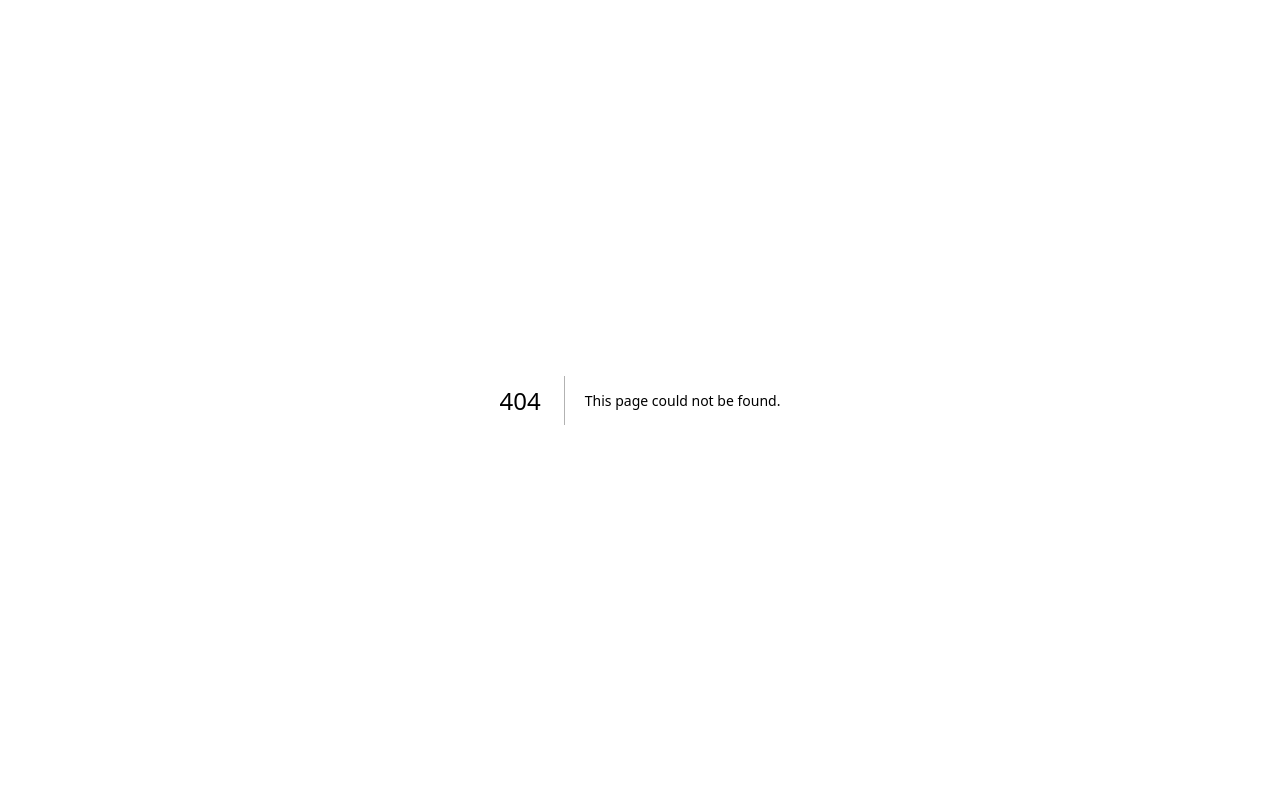
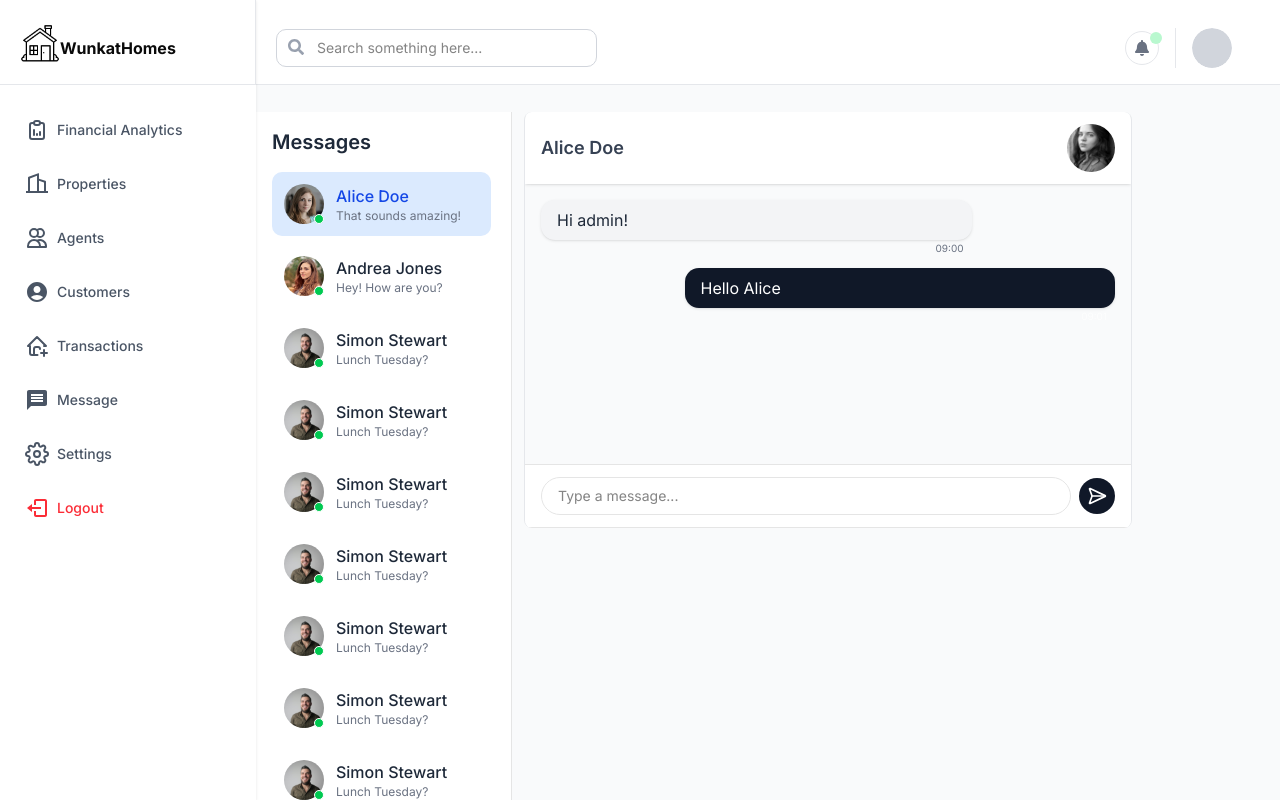
Before and after one commit to Sophianx234/wunkat-estate, a Next.js app: page /dashboard/messages/chatfeed in a window 1280 px wide. Before the commit this address had no page. Built offline with nearby package versions, Linux system fonts and the light colour scheme; no server answers; a web font is replaced by a local one.

Commit message:
fix: messages page

```diff
--- a/src/app/dashboard/messages/ChatSidebar.tsx
+++ /dev/null
@@ -1,65 +0,0 @@
-import Image from 'next/image';
-
-export const users = [
-  {
-    id: 'user1',
-    name: 'Alice Doe',
-    lastMessage: 'That sounds amazing!',
-    avatar: '/images/prof-1.jpg',
-  },
-  {
-    id: 'user2',
-    name: 'Andrea Jones',
-    lastMessage: 'Hey! How are you?',
-    avatar: '/images/prof-2.jpg',
-  },
-  {
-    id: 'user3',
-    name: 'Simon Stewart',
-    lastMessage: 'Lunch Tuesday?',
-    avatar: '/images/prof-3.jpg',
-  },
-];
-
-export default function ChatSidebar({
-  onSelectUser,
-  selectedUser,
-}: {
-  onSelectUser: (id: string) => void;
-  selectedUser: string;
-}) {
-  return (
-    <div className=" col-span-1    bg-white p-4  border-r overflow-y-scroll">
-      <h2 className="text-xl font-semibold text-gray-800 mb-4 ">Messages</h2>
-      <div className="space-y-2  ">
-        {users.map((user) => (
-          <div
-            key={user.id}
-            onClick={() => onSelectUser(user.id)}
-            className={`flex items-center gap-3 p-3 rounded-lg cursor-pointer transition ${
-              selectedUser === user.id
-                ? 'bg-blue-100 text-blue-700'
-                : 'hover:bg-gray-100 text-gray-800'
-            }`}
-          >
-            <div className="relative w-10 h-10">
-              <Image
-                src={user.avatar}
-                alt={user.name}
-                fill
-                className="rounded-full object-cover"
-              />
-              <span className="absolute bottom-0 right-0 w-2.5 h-2.5 bg-green-500 rounded-full border border-white" />
-            </div>
-            <div className="flex-1 min-w-0">
-              <p className="font-medium truncate">{user.name}</p>
-              <p className="text-xs text-gray-500 truncate">
-                {user.lastMessage}
-              </p>
-            </div>
-          </div>
-        ))}
-      </div>
-    </div>
-  );
-}
--- /dev/null
+++ b/src/app/dashboard/messages/chatfeed/chatsidebar.tsx
@@ -0,0 +1,144 @@
+import Image from 'next/image';
+
+export const users = [
+  {
+    id: 'user1',
+    name: 'Alice Doe',
+    lastMessage: 'That sounds amazing!',
+    avatar: '/images/prof-1.jpg',
+  },
+  {
+    id: 'user2',
+    name: 'Andrea Jones',
+    lastMessage: 'Hey! How are you?',
+    avatar: '/images/prof-2.jpg',
+  },
+  {
+    id: 'user3',
+    name: 'Simon Stewart',
+    lastMessage: 'Lunch Tuesday?',
+    avatar: '/images/prof-3.jpg',
+  },
+  {
+    id: 'user3',
+    name: 'Simon Stewart',
+    lastMessage: 'Lunch Tuesday?',
+    avatar: '/images/prof-3.jpg',
+  },
+  {
+    id: 'user3',
+    name: 'Simon Stewart',
+    lastMessage: 'Lunch Tuesday?',
+    avatar: '/images/prof-3.jpg',
+  },
+  {
+    id: 'user3',
+    name: 'Simon Stewart',
+    lastMessage: 'Lunch Tuesday?',
+    avatar: '/images/prof-3.jpg',
+  },
+  {
+    id: 'user3',
+    name: 'Simon Stewart',
+    lastMessage: 'Lunch Tuesday?',
+    avatar: '/images/prof-3.jpg',
+  },
+  {
+    id: 'user3',
+    name: 'Simon Stewart',
+    lastMessage: 'Lunch Tuesday?',
+    avatar: '/images/prof-3.jpg',
+  },
+  {
+    id: 'user3',
+    name: 'Simon Stewart',
+    lastMessage: 'Lunch Tuesday?',
+    avatar: '/images/prof-3.jpg',
+  },
+  {
+    id: 'user3',
+    name: 'Simon Stewart',
+    lastMessage: 'Lunch Tuesday?',
+    avatar: '/images/prof-3.jpg',
+  },
+  {
+    id: 'user3',
+    name: 'Simon Stewart',
+    lastMessage: 'Lunch Tuesday?',
+    avatar: '/images/prof-3.jpg',
+  },
+  {
+    id: 'user3',
+    name: 'Simon Stewart',
+    lastMessage: 'Lunch Tuesday?',
+    avatar: '/images/prof-3.jpg',
+  },
+  {
+    id: 'user3',
+    name: 'Simon Stewart',
+    lastMessage: 'Lunch Tuesday?',
+    avatar: '/images/prof-3.jpg',
+  },
+  {
+    id: 'user3',
+    name: 'Simon Stewart',
+    lastMessage: 'Lunch Tuesday?',
+    avatar: '/images/prof-3.jpg',
+  },
+  {
+    id: 'user3',
+    name: 'Simon Stewart',
+    lastMessage: 'Lunch Tuesday?',
+    avatar: '/images/prof-3.jpg',
+  },
+  {
+    id: 'user3',
+    name: 'Simon Stewart',
+    lastMessage: 'Lunch Tuesday?',
+    avatar: '/images/prof-3.jpg',
+  },
+];
+
+export default function ChatSidebar({
+  onSelectUser,
+  selectedUser,
+}: {
+  onSelectUser: (id: string) => void;
+  selectedUser: string;
+}) {
+  return (
+   <div className="fixed  w-64 h-screen bg-white p-4 border-r overflow-hidden">
+  <h2 className="text-xl font-semibold text-gray-800 mb-4">Messages</h2>
+
+  {/* Scrollable list container */}
+  <div className="space-y-2 overflow-y-auto scrollbar-hide h-[calc(100vh-7rem)] pr-1">
+    {users.map((user) => (
+      <div
+        key={user.id}
+        onClick={() => onSelectUser(user.id)}
+        className={`flex items-center gap-3 p-3 rounded-lg cursor-pointer transition ${
+          selectedUser === user.id
+            ? 'bg-blue-100 text-blue-700'
+            : 'hover:bg-gray-100 text-gray-800'
+        }`}
+      >
+        <div className="relative w-10 h-10">
+          <Image
+            src={user.avatar}
+            alt={user.name}
+            fill
+            className="rounded-full object-cover"
+          />
+          <span className="absolute bottom-0 right-0 w-2.5 h-2.5 bg-green-500 rounded-full border border-white" />
+        </div>
+        <div className="flex-1 min-w-0">
+          <p className="font-medium truncate">{user.name}</p>
+          <p className="text-xs text-gray-500 truncate">{user.lastMessage}</p>
+        </div>
+      </div>
+    ))}
+  </div>
+</div>
+
+  );
+}
--- a/src/app/dashboard/messages/page.tsx
+++ b/src/app/dashboard/messages/chatfeed/page.tsx
@@ -1,14 +1,18 @@
 'use client';
 
 import { useEffect, useState } from 'react';
-import ChatSidebar from './ChatSidebar';
-import ChatWindow from './ChatWindow';
+import ChatSidebar from './chatsidebar';
+import ChatWindow from '../chatwindow/page';
+import Image from 'next/image';
+import { useDashStore } from '@/lib/store';
+
 
 const isAdmin = true;
 
 export default function MessagesPage() {
   const [selectedUser, setSelectedUser] = useState<string | null>(isAdmin ? 'user1' : 'admin');
   const [isMobile, setIsMobile] = useState(false);
+  const {user} = useDashStore()
 
   const handleBack = () => setSelectedUser(null);
 
@@ -24,24 +28,21 @@ export default function MessagesPage() {
   }, []);
 
   return (
-    <div className="flex flex-col pt-24 sm:pt-0 sm:flex-row h-screen">
+    <div className="flex gap-3 h-full  pt-24 sm:pt-0  ">
       {/* Sidebar for desktop & mobile when no user selected */}
       {(isAdmin && (!selectedUser || !isMobile)) && (
-        <div className="w-full sm:w-1/3 border-r">
+
           <ChatSidebar onSelectUser={setSelectedUser} selectedUser={selectedUser ?? ''} />
-        </div>
+
       )}
+<div className='w-64'></div>
+<div className='relative '>
 
-      {/* Chat Window */}
-      {selectedUser && (
-        <div className="flex-1">
-          <ChatWindow
-            selectedUser={selectedUser}
-            isAdmin={isAdmin}
-            onBack={isMobile ? handleBack : undefined}
-          />
-        </div>
-      )}
-    </div>
+<ChatWindow selectedUser={selectedUser as string} isAdmin={isAdmin}/>
+</div>
+</div>
+
+
+
   );
 }
--- a/src/app/dashboard/messages/ChatWindow.tsx
+++ b/src/app/dashboard/messages/chatwindow/page.tsx
@@ -42,7 +42,7 @@ export default function ChatWindow({ selectedUser, isAdmin, onBack }: Props) {
     const newMessage = {
       sender: isAdmin ? 'admin' : 'user',
       text: input,
-      time: 'Now',
+      time: new Date().toLocaleTimeString([], { hour: '2-digit', minute: '2-digit' }),
     };
 
     const updatedChat = [...chat, newMessage];
@@ -56,48 +56,54 @@ export default function ChatWindow({ selectedUser, isAdmin, onBack }: Props) {
     : 'Admin';
 
   return (
-    <div className="flex flex-col h-full bg-white p-4">
+    <div className="flex w-[38rem] rounded-md overflow-hidden h-[26rem] fixed border-x border-x-gray-200  flex-col ">
       {/* Header */}
-      <div className=" fixed top-[5.5rem] z-10 py-3 inset-x-0 sm:block  bg-white mb-12 border-b pb-3 sm:mb-3 flex justify-between px-2 items-center gap-2">
-        {onBack && (
-          <button onClick={onBack} className="sm:hidden text-gray-600 hover:text-black">
-            <ArrowLeft size={20} />
-          </button>
-        )}
-        <h2 className="font-semibold text-gray-700">{displayName}</h2>
-        <div className='relative size-14 rounded-full overflow-hidden'>
-          <Image fill alt='user' src='/images/user-1.jpg' className='object-cover'/>
+      <div className="flex items-center justify-between bg-white px-4 py-3 shadow z-10">
+        <h2 className="font-semibold text-gray-700 text-base sm:text-lg">
+          {displayName || 'Boruto Uzumaki'}
+        </h2>
+        <div className="relative w-10 h-10 sm:w-12 sm:h-12 rounded-full overflow-hidden">
+          <Image fill alt="user" src="/images/user-1.jpg" className="object-cover" />
         </div>
       </div>
 
       {/* Messages */}
-      <div className="flex-1 overflow-y-auto pt-20 space-y-4 px-1">
-        {chat.map((msg, i) => (
+      <div className=" px-4 py-4 space-y-7">
+        {chat.map((msg, i) => {
+          const isSender = msg.sender === (isAdmin ? 'admin' : 'user');
+          return (
             <div
               key={i}
-            className={`max-w-xs px-4 py-2 rounded-xl ${
-              msg.sender === (isAdmin ? 'admin' : 'user')
-                ? 'bg-blue-500 text-white self-end ml-auto'
-                : 'bg-gray-100 text-gray-800'
+              className={`max-w-[75%] px-4 py-2 rounded-xl relative shadow-sm text-sm sm:text-base ${
+                isSender
+                  ? 'bg-gray-900 text-white self-end ml-auto'
+                  : 'bg-gray-100 text-gray-800 self-start'
               }`}
             >
               <p>{msg.text}</p>
-            <p className="text-xs text-right opacity-70">{msg.time}</p>
+              <span
+                className={`absolute -bottom-4 right-2 text-[10px] ${
+                  isSender ? 'text-white/70' : 'text-gray-500'
+                }`}
+              >
+                {msg.time}
+              </span>
             </div>
-        ))}
+          );
+        })}
       </div>
 
       {/* Input */}
-      <div className="mt-4 flex items-center fixed inset-x-0 bottom-24 mx-2 sm:mx-0 sm:block gap-2">
+      <div className="border-y px-4 py-3 absolute inset-x-0 bottom-0 bg-white flex items-center gap-2">
         <input
           value={input}
           onChange={(e) => setInput(e.target.value)}
-          className="flex-1 border rounded-full px-4 py-2 focus:outline-none"
           placeholder="Type a message..."
+          className="flex-1 border rounded-full px-4 py-2 text-sm focus:outline-none focus:ring-1 focus:ring-gray-500"
         />
         <button
           onClick={handleSend}
-          className="bg-blue-500 hover:bg-blue-600 p-2 rounded-full text-white"
+          className="bg-gray-900 hover:bg-gray-800 p-2 rounded-full text-white"
         >
           <SendHorizonal size={20} />
         </button>
```
Lines whose indentation alone changed are shown as unchanged.
